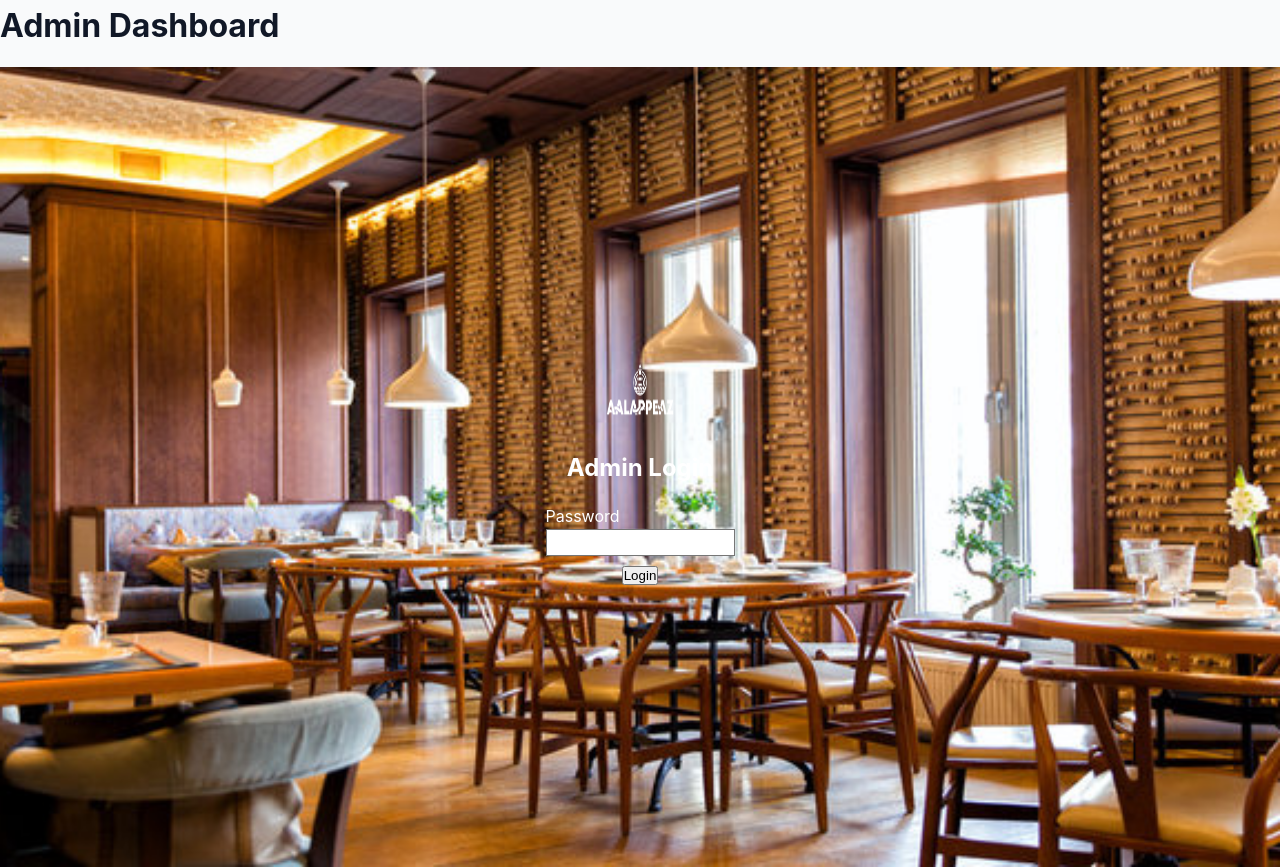
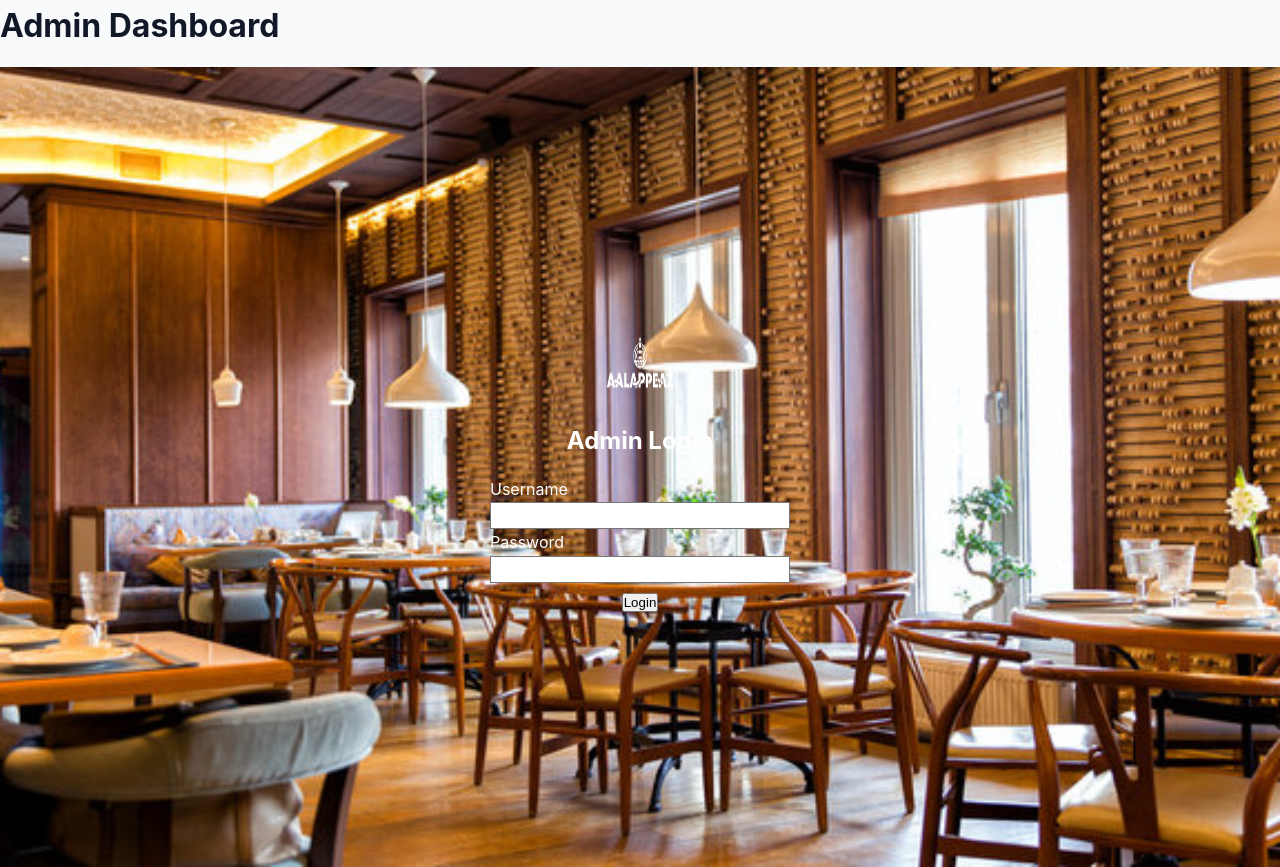
Before and after one commit to JeenaJamesk/HotelReservationSystem, a Next.js app: page /admin in a window 1280 px wide. Built offline with nearby package versions, Linux system fonts and the light colour scheme.

Commit message:
admin login

```diff
--- /dev/null
+++ b/src/app/api/admin-login/route.ts
@@ -0,0 +1,22 @@
+import { NextResponse } from 'next/server';
+import { PrismaClient } from '@prisma/client';
+
+const prisma = new PrismaClient();
+
+export async function POST(req: Request) {
+  const { username, password } = await req.json();
+  if (!username || !password) {
+    return NextResponse.json({ error: 'Missing credentials' }, { status: 400 });
+  }
+  const admin = await prisma.adminCredential.findFirst({
+    where: {
+      username,
+      password,
+    },
+  });
+  if (!admin) {
+    return NextResponse.json({ error: 'Invalid credentials' }, { status: 401 });
+  }
+  // You can add JWT or session logic here if needed
+  return NextResponse.json({ success: true });
+}
--- a/src/components/AdminLogin.tsx
+++ b/src/components/AdminLogin.tsx
@@ -3,23 +3,41 @@ import React, { useState } from 'react';
 import Image from "next/image";
 
 const AdminLogin = () => {
+    const [username, setUsername] = useState('');
     const [password, setPassword] = useState('');
     const [error, setError] = useState('');
+    const [loading, setLoading] = useState(false);
+    const [success, setSuccess] = useState(false);
 
-    const handleLogin = (e: React.FormEvent<HTMLFormElement>) => {
+    const handleLogin = async (e: React.FormEvent<HTMLFormElement>) => {
         e.preventDefault();
-        // Implement your authentication logic here
-        if (password === process.env.ADMIN_PASS) {
-            // Redirect to admin dashboard
-            window.location.href = '/admin';
-        } else {
-            setError('Invalid password. Please try again.');
+        setError('');
+        setSuccess(false);
+        setLoading(true);
+        try {
+            const res = await fetch('/api/admin-login', {
+                method: 'POST',
+                headers: { 'Content-Type': 'application/json' },
+                body: JSON.stringify({ username, password }),
+            });
+            const data = await res.json();
+            if (data.success) {
+                setSuccess(true);
+                setTimeout(() => {
+                    window.location.href = '/admin';
+                }, 1200);
+            } else {
+                setError(data.error || 'Login failed');
+            }
+        } catch (err) {
+            setError('Server error. Please try again.');
         }
+        setLoading(false);
     };
 
     return (
         <div className="flex items-center justify-center min-h-screen" style={{ backgroundImage: `url('/images/bg3.jpeg')`, backgroundSize: 'cover', backgroundPosition: 'center', color:'#fff' }}>
-            <form onSubmit={handleLogin} className="bg-white p-6 rounded shadow-md">
+            <form onSubmit={handleLogin} className="bg-white p-6 rounded shadow-md min-w-[300px]">
                 <Image
                     src="/images/logo-white.png"
                     alt="AALAPPEAZ Logo"
@@ -30,6 +48,18 @@ const AdminLogin = () => {
                 />
                 <h2 className="text-center font-bold mb-4">Admin Login</h2>
                 {error && <p className="text-red-500 mb-4">{error}</p>}
+                {success && <p className="text-green-600 mb-4 text-center font-semibold">Login successful! Redirecting...</p>}
+                <div className="mb-4">
+                    <label htmlFor="username" className="block text-sm font-medium text-gray-700">Username</label>
+                    <input
+                        type="text"
+                        id="username"
+                        value={username}
+                        onChange={(e) => setUsername(e.target.value)}
+                        className="mb-[1px] block w-full border border-gray-300 rounded-md p-[5px]"
+                        required
+                    />
+                </div>
                 <div className="mb-4">
                     <label htmlFor="password" className="block text-sm font-medium text-gray-700">Password</label>
                     <input
@@ -42,7 +72,11 @@ const AdminLogin = () => {
                     />
                 </div>
                 <button type="submit"
-                className="bg-blue-500 text-white p-2 rounded flex m-auto mt-[10px]">Login</button>
+                    className="bg-blue-500 text-white p-2 rounded flex m-auto mt-[10px]"
+                    disabled={loading}
+                >
+                    {loading ? 'Logging in...' : 'Login'}
+                </button>
             </form>
         </div>
     );
```
Also changed, not shown: src/app/admin/testimonials.tsx (added), 2 other files (tests, documents, lock files or other folders).
